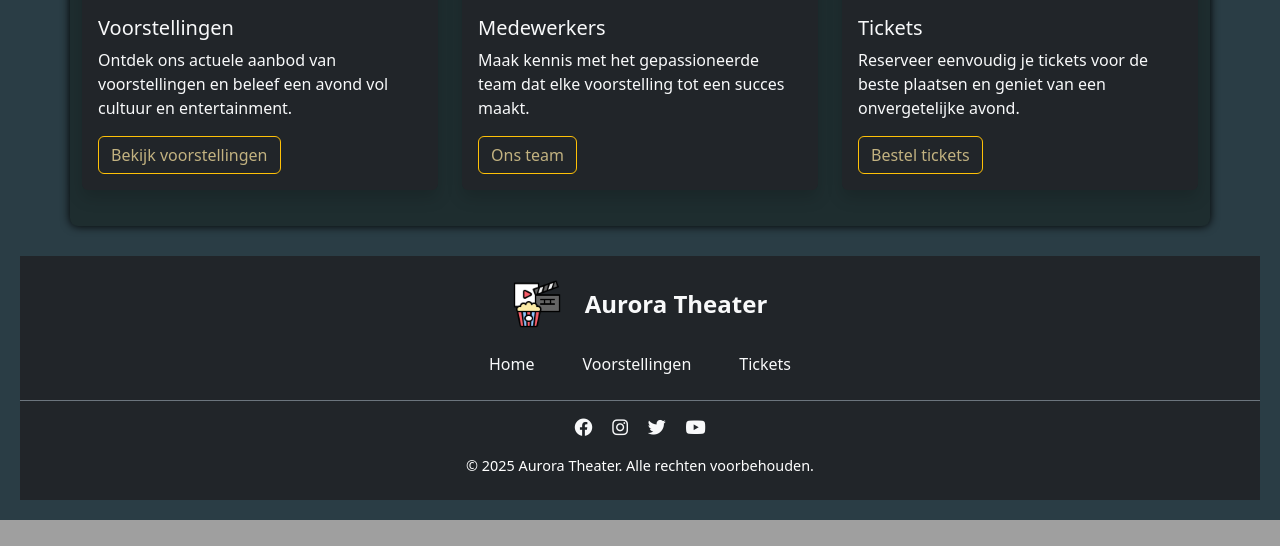
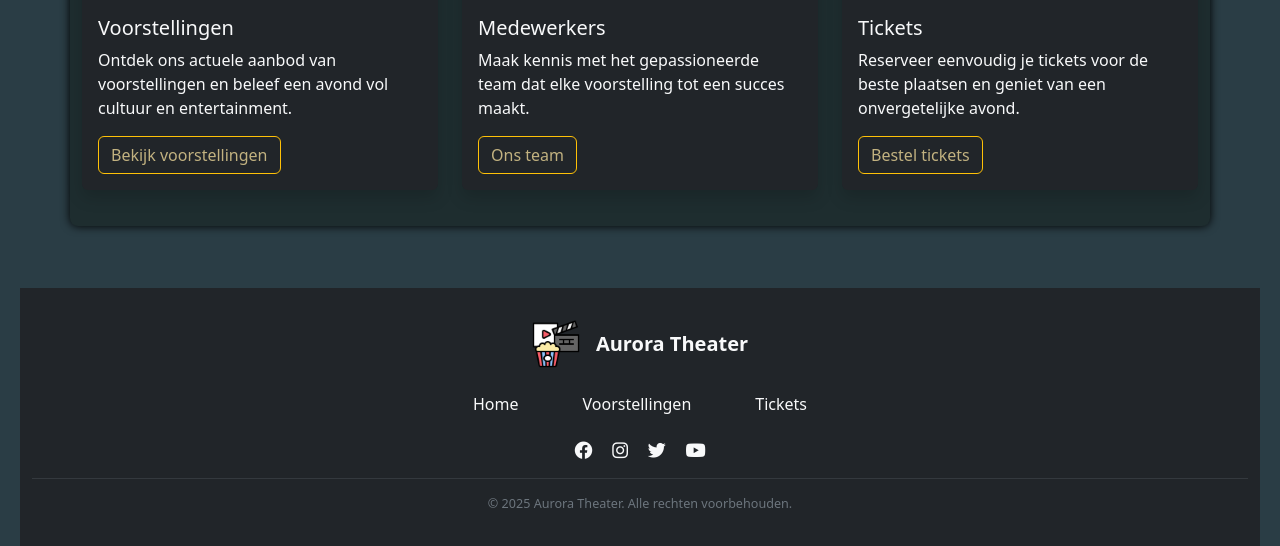
Before and after one commit to Omid2831/theater, a PHP site: page / in a window 1280 px wide. Shown: the part 1325-1871 px from the top of the page. Before the commit the page ends 1845 px from the top, so only its background shows below. Run offline with PHP 8.4, Linux system fonts and the light colour scheme.

Commit message:
style: cleaning some unused/no used code

```diff
--- a/app/views/includes/footer.php
+++ b/app/views/includes/footer.php
@@ -1,19 +1,16 @@
-<?php require_once APPROOT . '/config/config.php'; ?>
-
-<link rel="stylesheet" href="<?= URLROOT ?>/css/footer.css">
 <link rel="stylesheet" href="https://cdnjs.cloudflare.com/ajax/libs/font-awesome/6.4.2/css/all.min.css">
 
-<footer class="footer py-4 bg-dark text-light position-relative bottom-0">
-    <div class=" text-center">
+<footer class="bg-dark text-light w-100 h-100 position-relative" style="top:2rem;" >
+  <div class="container-fluid text-center">
     <div class="d-flex flex-column flex-md-row justify-content-center align-items-center mb-3 gap-3">
-            <img src="/public/img/logo-theater.png" alt="Aurora Logo" width="48" height="48" class="me-2">
-            <span class="fw-bold fs-4">Aurora Theater</span>
+      <img src="/public/img/logo-theater.png" alt="Aurora Theater Logo" width="48" height="48">
+      <h5 class="mb-0 fw-bold">Aurora Theater</h5>
     </div>
 
-        <ul class="nav justify-content-center border-bottom border-secondary pb-3 mb-3">
-            <li class="nav-item"><a href="<?= URLROOT ?>/Home/index" class="nav-link px-2 text-light">Home</a></li>
-            <li class="nav-item"><a href="<?= URLROOT ?>/Medewerkers/index" class="nav-link px-2 text-light">Voorstellingen</a></li>
-            <li class="nav-item"><a href="<?= URLROOT ?>/tickets/index" class="nav-link px-2 text-light">Tickets</a></li>
+    <ul class="nav justify-content-center mb-3">
+      <li class="nav-item"><a href="<?= URLROOT ?>/Home/index" class="nav-link text-light px-3">Home</a></li>
+      <li class="nav-item"><a href="<?= URLROOT ?>/Medewerkers/index" class="nav-link text-light px-3">Voorstellingen</a></li>
+      <li class="nav-item"><a href="<?= URLROOT ?>/tickets/index" class="nav-link text-light px-3">Tickets</a></li>
     </ul>
 
     <div class="mb-3">
@@ -23,7 +20,8 @@
       <a href="#" class="text-light" aria-label="YouTube"><i class="fab fa-youtube fa-lg"></i></a>
     </div>
 
-        <p class="text-white mb-0">&copy; <?= date("Y"); ?> Aurora Theater. Alle rechten voorbehouden.</p>
+    <hr class="border-secondary" />
+
+    <p class="mb-0 text-secondary small">&copy; <?= date("Y"); ?> Aurora Theater. Alle rechten voorbehouden.</p>
   </div>
-    <script src="https://cdn.jsdelivr.net/npm/bootstrap@5.3.0/dist/js/bootstrap.bundle.min.js"></script>
 </footer>
```
Lines whose indentation alone changed are shown as unchanged.
